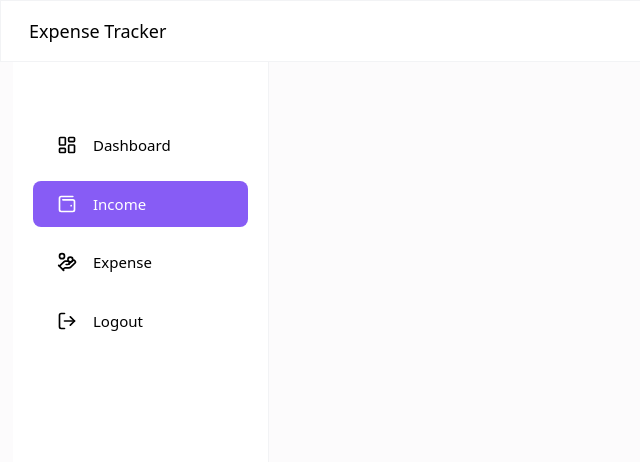
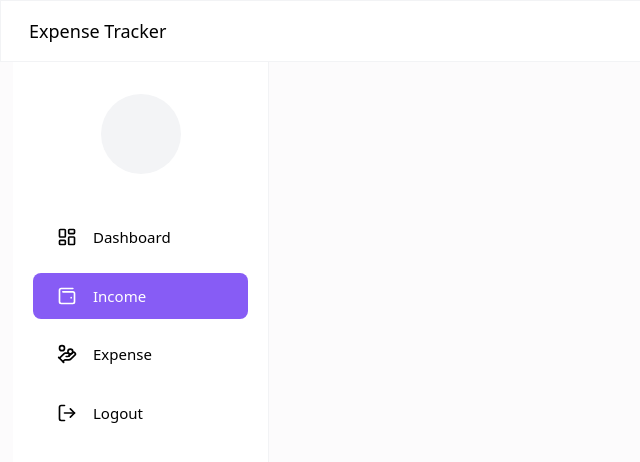
Before and after one commit to Maylon-tech/Expense-Tracker, a React (Vite) app in the folder frontend/expense-tracker/: page /income in a window 1280 px wide. Shown: the top 462 px of the page, without its empty margins (0-640 px from the left). Built offline with nearby package versions, Linux system fonts and the light colour scheme.

Commit message:
build an expense dashborad homepage fetching data

```diff
--- /dev/null
+++ b/frontend/expense-tracker/src/components/Cards/CharAvatar.jsx
@@ -0,0 +1,19 @@
+import { getInitials } from "../../utils/helper"
+
+
+const CharAvatar = ({ fullName, width, height, style }) => {
+  return (
+      <div
+          className={`
+            ${width || 'w-12'}
+            ${height || 'w-12'}
+            ${style || ''}
+            flex items-center justify-center rounded-full text-gray-900 font-medium bg-gray-100`
+          }
+      >
+      { getInitials(fullName || "")}
+    </div>
+  )
+}
+
+export default CharAvatar
--- a/frontend/expense-tracker/src/components/layouts/SideMenu.jsx
+++ b/frontend/expense-tracker/src/components/layouts/SideMenu.jsx
@@ -2,6 +2,7 @@ import { useContext } from "react"
 import { useNavigate } from "react-router-dom"
 import { SIDE_MENU_DATA } from '../../utils/data'
 import { UserContext } from "../../context/UserContext"
+import CharAvatar from "../Cards/CharAvatar"
 
 
 const SideMenu = ({ activeMenu }) => {
@@ -34,7 +35,14 @@ const SideMenu = ({ activeMenu }) => {
                         alt="Profile Image"
                         className="w-20 h-20 bg-slate-400 rounded-full"
                     />
-                ) : <></>
+                ) : (
+                    <CharAvatar
+                        fullName={user?.fullName}
+                        width="w-20"
+                        height="h-20"
+                        style="text-xl"
+                    />
+                )
             }
             <h5 className="text-gray-950 font-medium leading-6">
                 {user?.fullName || ""}
--- /dev/null
+++ b/frontend/expense-tracker/src/hooks/useUserAuth.jsx
@@ -0,0 +1,38 @@
+import { useContext, useEffect } from "react"
+import { UserContext } from "../context/UserContext"
+import { useNavigate } from "react-router-dom"
+import axiosInstance from "../utils/axiosInstance"
+import { API_PATHS } from "../utils/apiPaths"
+
+
+export const useUserAuth = () => {
+    const { user, updateUser, clearUser } = useContext(UserContext)
+    const navigate = useNavigate()
+
+    useEffect(() => {
+        if (user) return
+        let isMounted = true
+        const fetchUserInfo = async () => {
+            try {
+                const response = await axiosInstance.get(API_PATHS.AUTH.GET_USER_INFO)
+
+                if (isMounted && response.data) {
+                    updateUser(response.data)
+                }
+
+            } catch (error) {
+                console.error("Failed to fetch user info", error)
+                if (isMounted) {
+                    clearUser()
+                    navigate("/login")
+                }
+            }
+        }
+        fetchUserInfo()
+
+        return () => {
+            isMounted = false
+        }
+
+    }, [updateUser, clearUser, navigate])
+}
--- a/frontend/expense-tracker/src/pages/Dashboard/Home.jsx
+++ b/frontend/expense-tracker/src/pages/Dashboard/Home.jsx
@@ -1,7 +1,43 @@
+import { useEffect, useState } from "react"
+import { useNavigate } from "react-router-dom"
 import DashboardLayout from "../../components/layouts/DashboardLayout"
-
+import { useUserAuth } from "../../hooks/useUserAuth"
+import axiosInstance from "../../utils/axiosInstance"
+import { API_PATHS } from "../../utils/apiPaths"
 
 const Home = () => {
+  useUserAuth()
+  const [dashboardData, setDashboardData] = useState(null)
+  const [loading, setLoading] = useState(false)
+
+  const navigate = useNavigate()
+
+  const fetchDashboardData = async () => {
+    if (loading) return
+    setLoading(true)
+
+    try {
+      const response = await axiosInstance.get(
+        `${API_PATHS.DASHBOARD.GET_DATA}`
+      )
+
+      if (response.data) {
+        setDashboardData(response.data)
+      }
+
+    } catch (error) {
+      console.error("Something went wrong. Please try again", error)
+    } finally {
+      setLoading(false)
+    }
+  }
+
+  useEffect(() => {
+    fetchDashboardData()
+
+    return () => {}
+  }, [])
+
   return (
     <DashboardLayout activeMenu="Dashboard">
       <div className="my-5 mx-auto"></div>
--- a/frontend/expense-tracker/src/utils/helper.js
+++ b/frontend/expense-tracker/src/utils/helper.js
@@ -3,3 +3,16 @@ export const validateEmail = (email) => {
     const regex = /^[^\s@]+@[^\s@]+\.[^\s@]+$/
     return regex.test(email)
 }
+
+export const getInitials = (name) => {
+    if (!name) return ""
+
+    const words = name.split(" ")
+    let initials = ""
+
+    for (let i = 0; i < Math.min(words.length, 2); i++) {
+        initials += words[i][0]
+    }
+
+    return initials.toUpperCase()
+}
```
